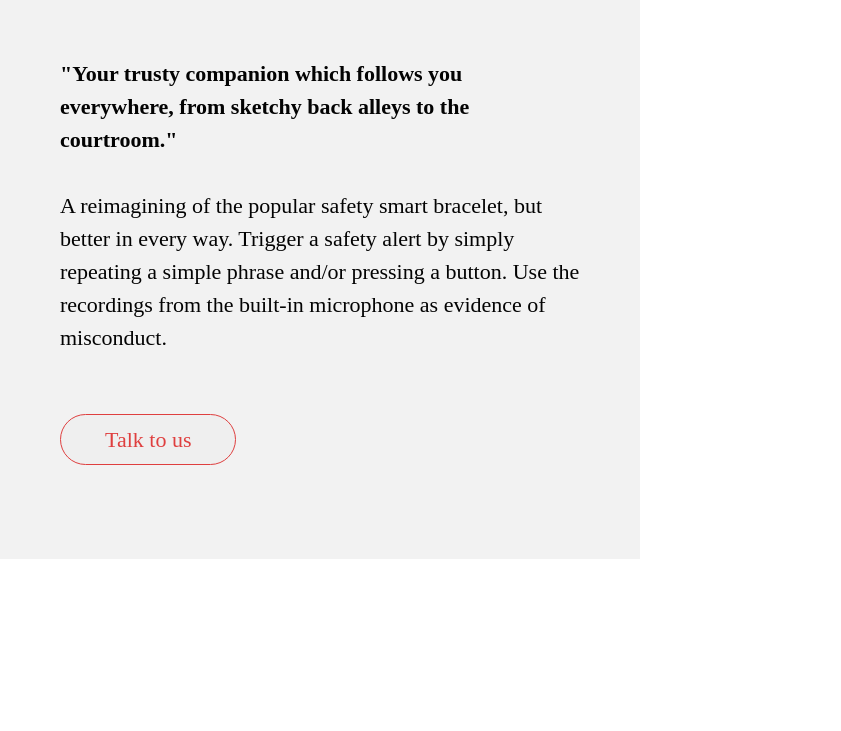
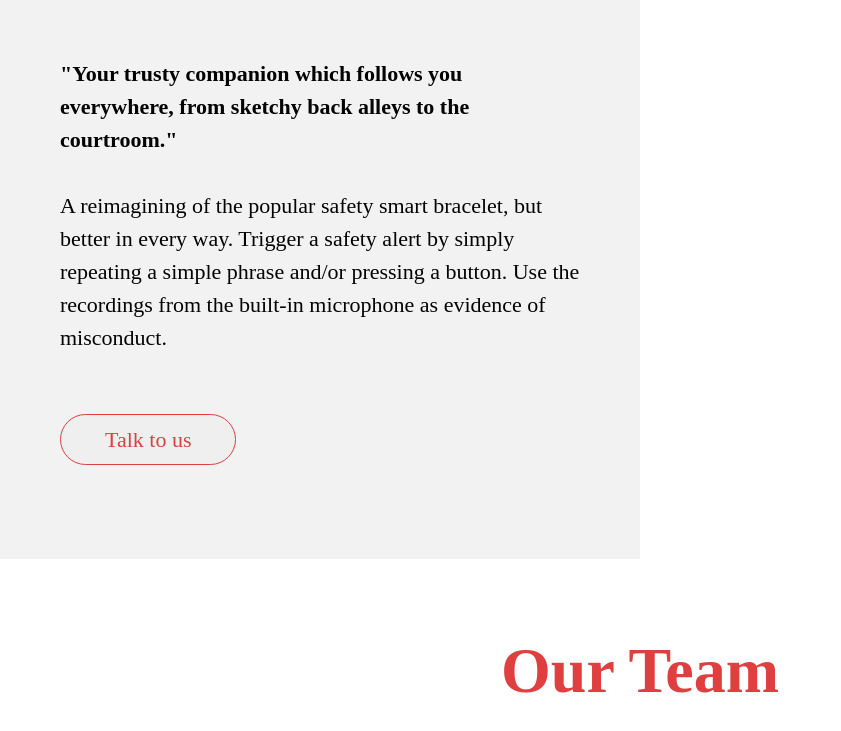
Before and after one commit to diivi/saylus, a website: page src/index.html in a window 1280 px wide. Shown: the part 1732-2463 px from the top of the page, without its empty margins (0-841 px from the left). Drawn offline with nearby package versions, Linux system fonts and the light colour scheme.

Commit message:
team left nd responsv

```diff
--- a/src/index.html
+++ b/src/index.html
@@ -60,7 +60,7 @@
     </div>
     <div class="about">
       <div class="leftab team">
-
+        <h1>Our Team</h1>
       </div>
     </div>
     <script src="https://cdn.jsdelivr.net/npm/typed.js@latest/lib/typed.min.js"></script>
--- a/src/main.js
+++ b/src/main.js
@@ -1,7 +1,8 @@
 var myNav = document.getElementById('navbar');
 window.onscroll = function  scrollFunction() {
   var $nav = $("#navbar");
-  var maincon=$('.centrr')
+  var maincon=$('.centrr');
+  var navimg = $('nav img')
   $nav.toggleClass('div1', $(this).scrollTop() > maincon.height()+$nav.height());
   if (document.body.scrollTop > 80 || document.documentElement.scrollTop > 80) {
     document.getElementById("navbar").style.backgroundColor = "white";
@@ -9,12 +10,13 @@ window.onscroll = function  scrollFunction() {
     for (var i=0; i < items.length; i++) {
       items[i].style.color = "#BABABA";
     }
-
+    navimg.attr("src",'./res/topred.png')
   } else {
     document.getElementById("navbar").style.backgroundColor = "";
     items=document.getElementsByClassName("navlink");
     for (var i=0; i < items.length; i++) {
       items[i].style.color = "white";
     }
+    navimg.attr("src",'./res/top.png')
   }
 }
--- a/src/style.css
+++ b/src/style.css
@@ -202,7 +202,7 @@ margin-bottom: 60px;
 
 font-family: Poppins;
 font-style: normal;
-font-weight: 500;
+font-weight: 300;
 font-size: 22px;
 line-height: 33px;
 
@@ -225,6 +225,22 @@ color: #DF3F3F;
 border-radius: 63px;
 }
 /* ABOUT KHATAM */
+/* TEAM START */
+.leftab.team h1{
+  text-align:center;
+  margin-top:5%;
+font-family: Poppins;
+font-style: normal;
+font-weight: bold;
+font-size: 64px;
+line-height: 96px;
+text-align: center;
+
+color: #DF3F3F;
+
+
+}
+/* TEAM KHATAM */
 /* ANIMATIONS */
 @keyframes spin {
   0% {  transform:rotate(10deg)};
```
Also changed, not shown: src/res/topred.png (added).
